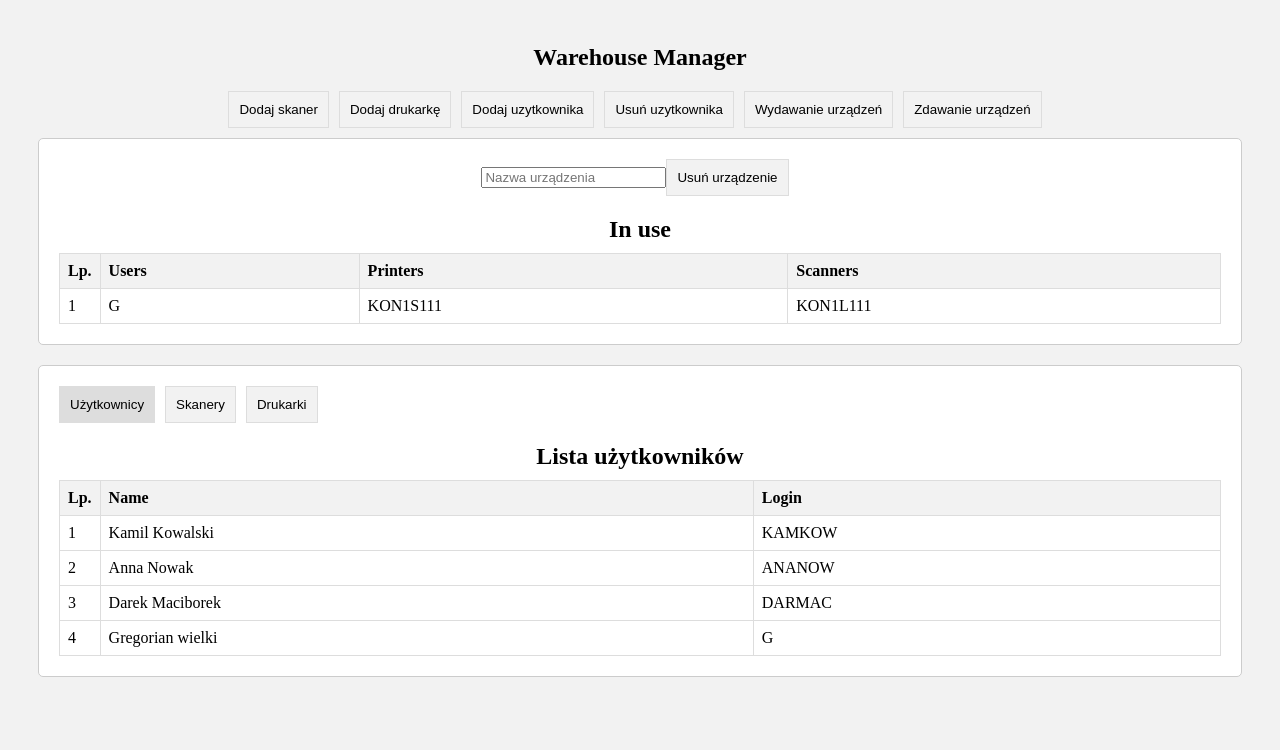
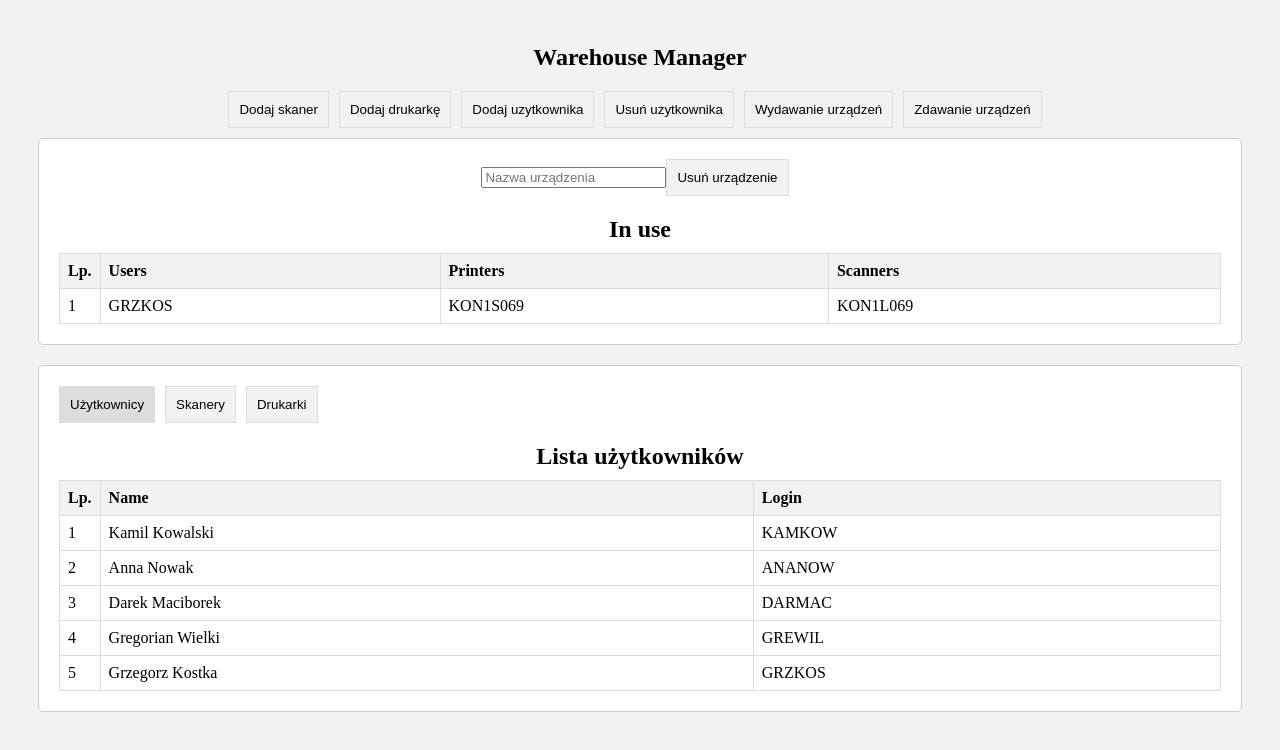
Before and after one commit to ErykFryderyk/equipment-management, a Vue app: page / in a window 1280 px wide. Shown: the top 750 px of the page. Built offline with nearby package versions, Linux system fonts and the light colour scheme.

Commit message:
removed arrays users,scanners,printers, tebleData

```diff
--- a/src/App.vue
+++ b/src/App.vue
@@ -136,19 +136,6 @@ export default {
     return {
       //Testowa tabela do zakładek
       activeTab: 'users',
-      users: ['User 1', 'User 2', 'User 3'],
-      scanners: ['Scanner 1', 'Scanner 2', 'Scanner 3'],
-      printers: ['Printer 1', 'Printer 2', 'Printer 3'],
-
-
-      //testowa tabela
-      tableData: [
-        { user: 'User 1', printer: 'Printer 1', scanner: 'Scanner 1' },
-        { user: 'User 2', printer: 'Printer 2', scanner: 'Scanner 2' },
-        { user: 'User 3', printer: 'Printer 3', scanner: 'Scanner 3' },
-        // Dodaj więcej danych według potrzeb
-      ],
-
       userLogin: null, // Pole formularza - login użytkownika
       selectedScanner: null, // Pole formularza - wybrany skaner
       selectedPrinter: null, // Pole formularza - wybrana drukarka
@@ -159,9 +146,9 @@ export default {
 
       usersWithDevices: [
         {
-          login: 'G',
-          assignedScanner: 'KON1S111',
-          assignedPrinter: 'KON1L111',
+          login: 'GRZKOS',
+          assignedScanner: 'KON1S069',
+          assignedPrinter: 'KON1L069',
         }
       ],
       //Data to add/remove
@@ -197,8 +184,13 @@ export default {
         },
         {
           userID: 4,
-          login: 'G',
-          name: 'Gregorian wielki',
+          login: 'GREWIL',
+          name: 'Gregorian Wielki',
+        },
+        {
+          userID: 5,
+          login: 'GRZKOS',
+          name: 'Grzegorz Kostka',
         },
       ],
       scanners: [
```
